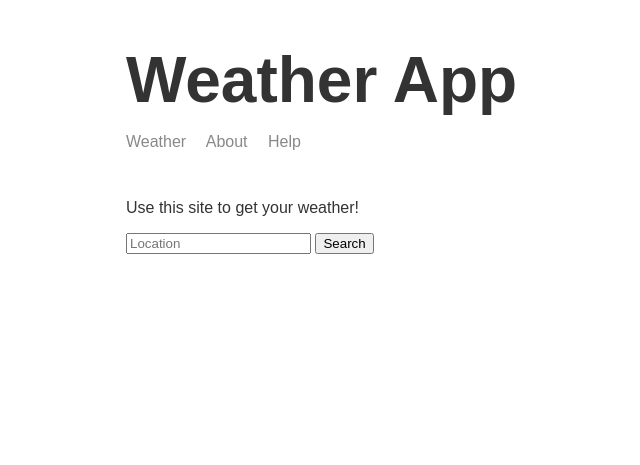
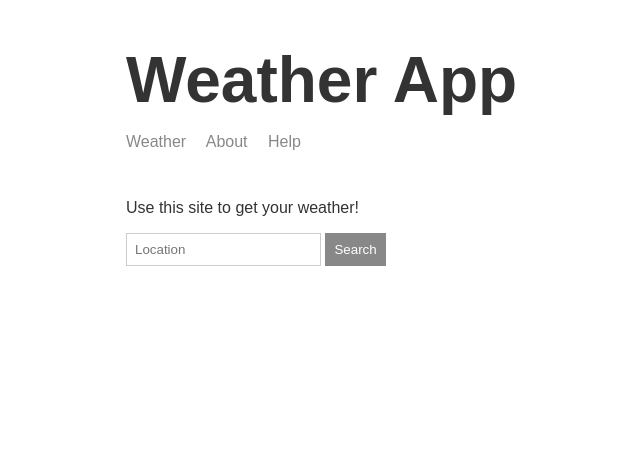
Before and after one commit to puruwin/The-complete-Node.js-Developer-Course, a Node server app: page / in a window 1280 px wide. Shown: the top 465 px of the page, without its empty margins (189-829 px from the left). Run offline with Node 20, Linux system fonts and the light colour scheme; some libraries are stand-ins or nearby versions.

Commit message:
Wiring up the User Interface

```diff
--- a/web-server/public/css/styles.css
+++ b/web-server/public/css/styles.css
@@ -40,3 +40,16 @@ header a {
 .portrait {
     width: 250px;
 }
+
+input {
+    border: 1px solid #cccccc;
+    padding: 8px;
+}
+
+button {
+    cursor: pointer;
+    border: 1px solid #888;
+    background: #888;
+    color: white;
+    padding: 8px;
+}
--- a/web-server/templates/views/index.hbs
+++ b/web-server/templates/views/index.hbs
@@ -18,6 +18,8 @@
             <input type="text" placeholder="Location">
             <button>Search</button>
         </form>
+        <p id="message-1"></p>
+        <p id="message-2"></p>
     </div>
 
     {{>footer}}
```
Also changed, not shown: web-server/public/js/app.js.
